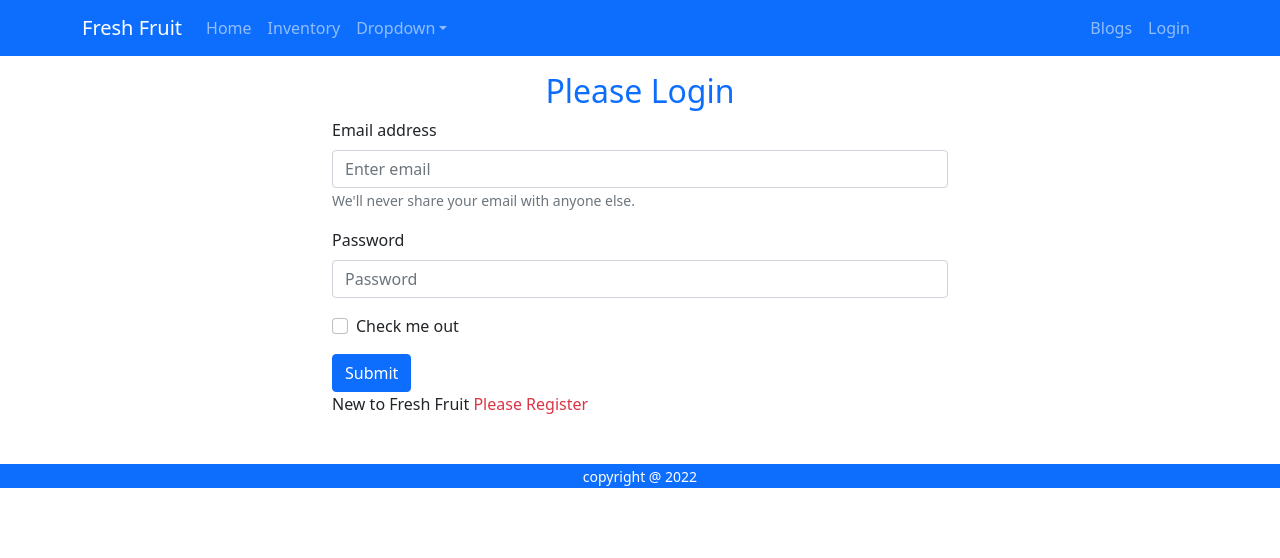
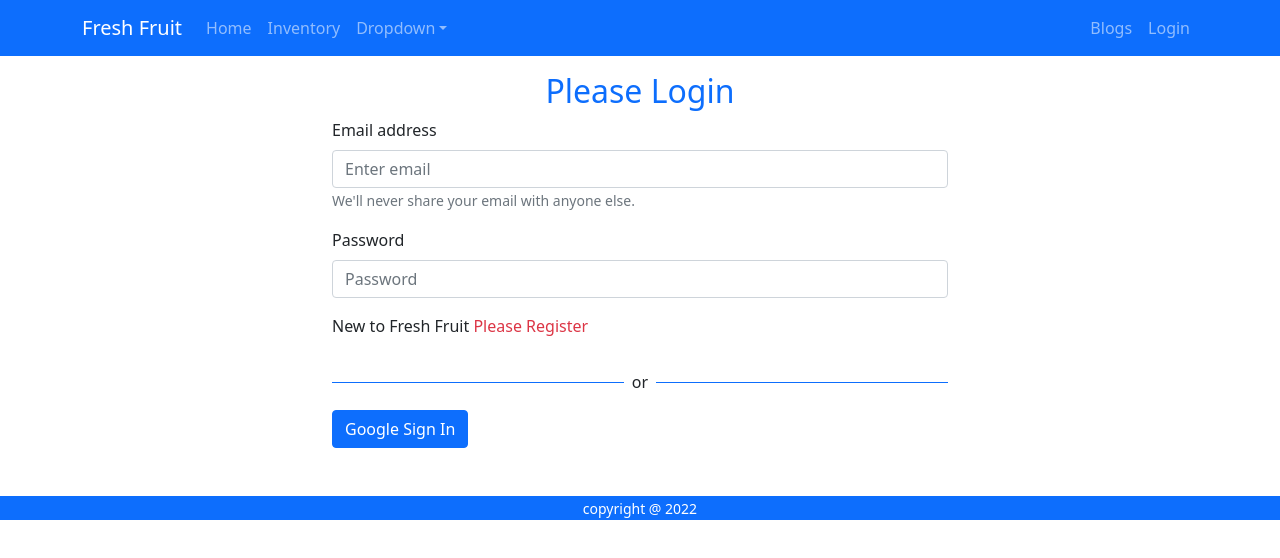
Before and after one commit to kanijmoni/fruits-warehouse-client-side, a React (Create React App) app: page /login in a window 1280 px wide. Shown: the top 558 px of the page. Built offline with nearby package versions, Linux system fonts and the light colour scheme; no server answers.

Commit message:
sociallogin commit

```diff
--- a/src/components/Header/Header.js
+++ b/src/components/Header/Header.js
@@ -35,7 +35,7 @@ const Header = () => {
                                 <Nav.Link as={Link} to="/blogs">Blogs</Nav.Link>
                                 {
                                     user ?
-                                        <button onClick={{ handleSignOut }}>Signout</button>
+                                        <button className='btn-btn-link text-white text-decoration-none' onClick={{ handleSignOut }}>Signout</button>
                                         :
                                         <Nav.Link as={Link} to={'/login'} href="/login">
                                             Login
--- a/src/components/Login/Login/Login.js
+++ b/src/components/Login/Login/Login.js
@@ -1,13 +1,16 @@
 import React, { useRef } from 'react';
 import { Button, Form } from 'react-bootstrap';
 import { useSignInWithEmailAndPassword } from 'react-firebase-hooks/auth';
-import { Link, useNavigate } from 'react-router-dom';
+import { Link, useLocation, useNavigate } from 'react-router-dom';
 import auth from '../../../firebase.init';
+import SocialLogin from '../SocialLogin/SocialLogin';
 
 const Login = () => {
     const emailRef = useRef('');
     const passwordRef = useRef('');
     const navigate = useNavigate();
+    const location = useLocation();
+    let form = location.state?.form?.pathname || "/";
 
     const [
         signInWithEmailAndPassword,
@@ -17,7 +20,7 @@ const Login = () => {
     ] = useSignInWithEmailAndPassword(auth);
 
     if (user) {
-        navigate('/home');
+        navigate(form, { replace: true });
     }
 
     const handleSubmit = event => {
@@ -46,14 +49,9 @@ const Login = () => {
                     <Form.Label>Password</Form.Label>
                     <Form.Control ref={passwordRef} type="password" placeholder="Password" required />
                 </Form.Group>
-                <Form.Group className="mb-3" controlId="formBasicCheckbox">
-                    <Form.Check type="checkbox" label="Check me out" />
-                </Form.Group>
-                <Button variant="primary" type="submit">
-                    Submit
-                </Button>
+                <p>New to Fresh Fruit <Link to='/register' className='text-danger pe-auto text-decoration-none' onClick={navigateRegister}>Please Register</Link></p>
+                <SocialLogin></SocialLogin>
             </Form>
-            <p>New to Fresh Fruit <Link to='/register' className='text-danger pe-auto text-decoration-none' onClick={navigateRegister}>Please Register</Link></p>
         </div>
     );
 };
--- /dev/null
+++ b/src/components/Login/SocialLogin/SocialLogin.js
@@ -0,0 +1,39 @@
+import React from 'react';
+import { useSignInWithGoogle } from 'react-firebase-hooks/auth';
+import { useNavigate } from 'react-router-dom';
+import auth from '../../../firebase.init';
+
+const SocialLogin = () => {
+    const [signInWithGoogle, user, loading, error] = useSignInWithGoogle(auth);
+    const navigate = useNavigate();
+    let errorElement;
+    if (error) {
+
+        errorElement = <div>
+            <p className='text-danger'>Error: {error.message}</p>
+        </div>
+
+    }
+
+    if (user) {
+        navigate('/home');
+    }
+
+    return (
+        <div>
+            <div className='d-flex align-items-center'>
+                <div style={{ height: '1px' }} className='bg-primary w-50'></div>
+                <p className='mt-3 px-2'>or</p>
+                <div style={{ height: '1px' }} className='bg-primary w-50'>
+                </div>
+                {errorElement}
+            </div>
+            <div>
+                <button className='btn btn-primary text-center'>Google Sign In</button>
+            </div>
+
+        </div>
+    );
+};
+
+export default SocialLogin;
```
